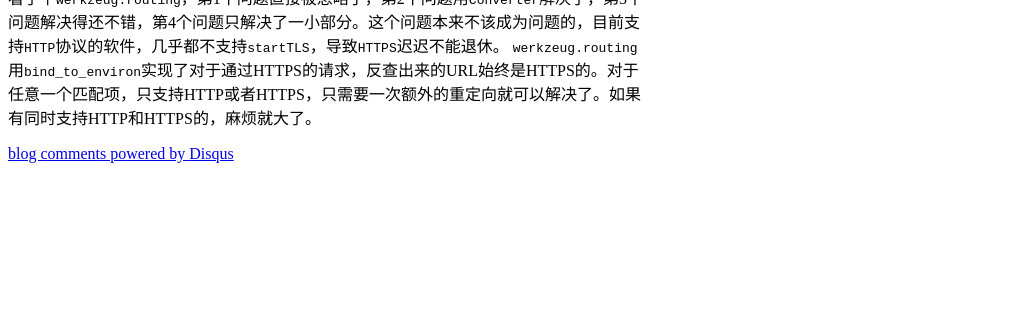
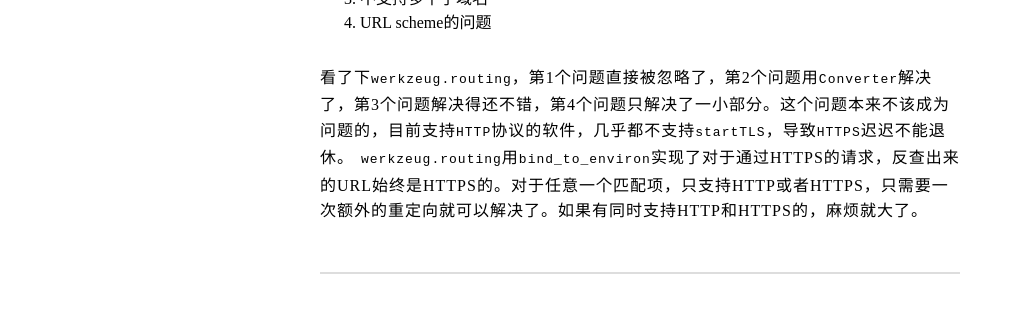
Before and after one commit to bhuztez/bhuztez.github.com, a Jekyll site: the page built from _posts/2011-05-20-headache-of-django-url-reversing.markdown, in a window 1280 px wide, cut to the strip 324-637 px from the top of the page. Shown: the whole strip, without its empty margins (0-1015 px from the left). Built offline with Jekyll 4.4.1, drawn with Linux system fonts in a browser that asks for light colours; comment, search, counter and statistics services are not loaded.

Commit message:
add css, remove google plusone icon, remove disqus

```diff
--- a/_config.yml
+++ b/_config.yml
@@ -1,6 +1,6 @@
 permalink: /:year/:month/:title.html
 pygments: true
-paginate: 100
+paginate: 15
 markdown: kramdown
 exclude:
   - gem_env
--- a/_layouts/default.html
+++ b/_layouts/default.html
@@ -5,26 +5,27 @@
   <meta name="google-site-verification" content="amfPf2YNKMWjHmT-opHG7n-d8qMFKNPe_ABWnwvoMgg" />
   <title>{{ page.title }}</title>
   <link rel="alternate" type="application/atom+xml" title="bhuztez.github.com - Atom" href="http://bhuztez.github.com/feed.atom" />
+  <link rel='stylesheet' href='/css/base.css' type='text/css' />
   <link rel='stylesheet' href='/css/highlight.css' type='text/css' />
-  <style type="text/css"><!--
-.content {
-  width: 40em;
-}
-
+  <style type="text/css">
 #disqus_thread {
   width: 50em;
 }
---></style>
+</style>
 
-<script type="text/javascript" src="https://apis.google.com/js/plusone.js">
+<!--script type="text/javascript" src="https://apis.google.com/js/plusone.js">
 {parsetags: 'explicit'}
-</script>
+</script-->
 
 </head>
 <body>
 <a href="https://github.com/bhuztez"><img style="position: absolute; top: 0; right: 0; border: 0;" src="https://d3nwyuy0nl342s.cloudfront.net/img/abad93f42020b733148435e2cd92ce15c542d320/687474703a2f2f73332e616d617a6f6e6177732e636f6d2f6769746875622f726962626f6e732f666f726b6d655f72696768745f677265656e5f3030373230302e706e67" alt="Fork me on GitHub"></a>
 
+
+<div id="outer-wrapper">
 {{ content }}
+</div>
+
 </body>
-<script type="text/javascript">gapi.plusone.go();</script>
+<!--script type="text/javascript">gapi.plusone.go();</script-->
 </html>
--- a/_layouts/post.html
+++ b/_layouts/post.html
@@ -2,7 +2,7 @@
 layout: default
 ---
 
-<h2>{{ page.title }} <g:plusone size="medium" count="false"></g:plusone></h2>
+<h2 class="title">{{ page.title }}<!--g:plusone size="medium" count="false"></g:plusone--></h2>
 {{ page.date | date: '%Y-%m-%d' }}
 <div>{{ page.categories | join: ', ' }}</div>
 
@@ -11,7 +11,7 @@ layout: default
 </div>
 
 
-<div id="disqus_thread"></div>
+<!--div id="disqus_thread"></div>
 <script type="text/javascript">
     var disqus_shortname = 'bhuztez-github-com';
 
@@ -27,4 +27,4 @@ layout: default
     })();
 </script>
 <noscript>Please enable JavaScript to view the <a href="http://disqus.com/?ref_noscript">comments powered by Disqus.</a></noscript>
-<a href="http://disqus.com" class="dsq-brlink">blog comments powered by <span class="logo-disqus">Disqus</span></a>
+<a href="http://disqus.com" class="dsq-brlink">blog comments powered by <span class="logo-disqus">Disqus</span></a-->
--- /dev/null
+++ b/css/base.css
@@ -0,0 +1,30 @@
+body {
+  padding: 0;
+  margin: 0;
+  width: 100%;
+}
+
+h2.title {
+  border-bottom: 2px solid #dddddd;
+}
+
+div.header {
+  margin-top: 2em;
+}
+
+div.content {
+  padding: 1em 0;
+  border-bottom: 2px solid #dddddd;
+}
+
+p {
+  margin: 2em 0;
+  line-height: 160%;
+  letter-spacing: 1px;
+  word-spacing: 2px;
+}
+
+#outer-wrapper {
+  width: 40em;
+  margin: 2em auto;
+}
--- a/index.html
+++ b/index.html
@@ -1,7 +1,11 @@
 ---
 layout: default
-title: bhuztez
+title: HOME
 ---
+
+<!--div class="header">
+<a>HOME</a> &middot; <a>PROJECTS</a> &middot; <a>QUOTES</a>
+</div-->
 
 <ul>
 {% for post in paginator.posts  %}
```
